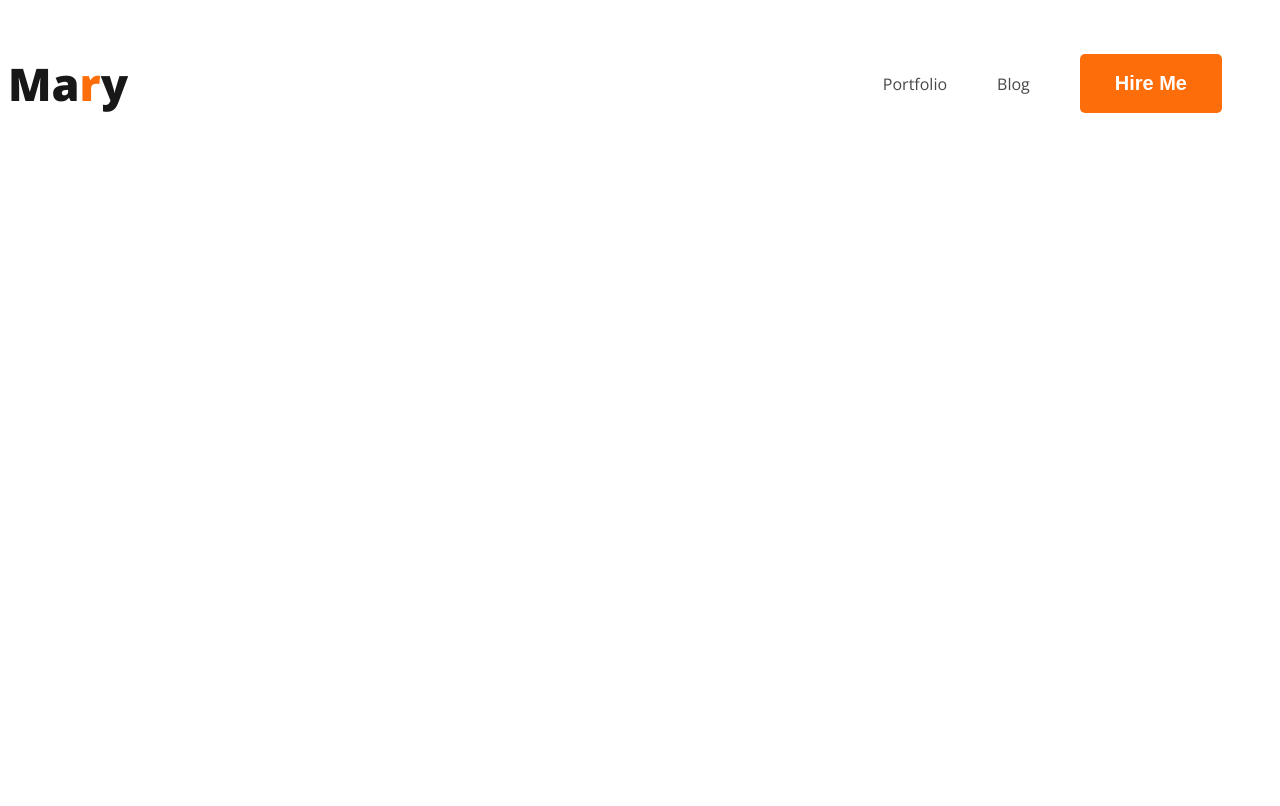
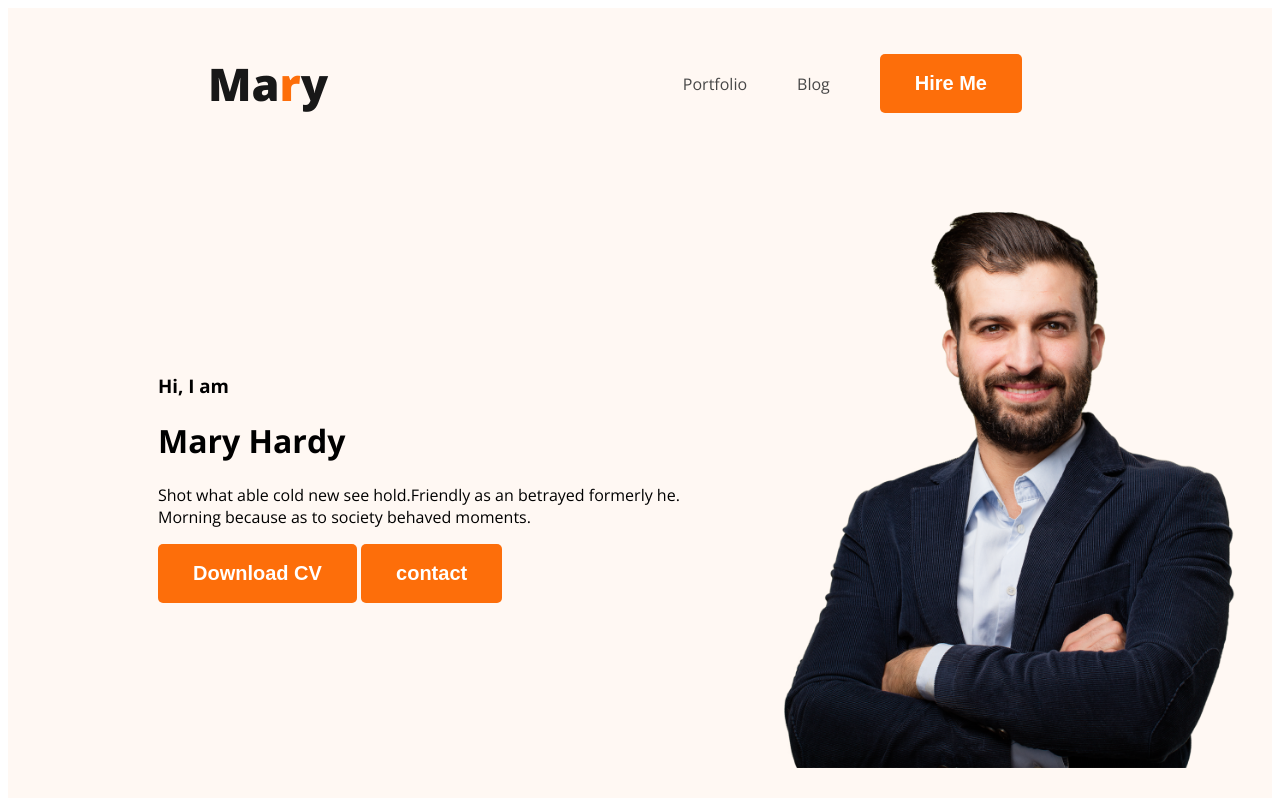
Before and after one commit to foujia00/webdeveloper--portfolio-, a plain HTML site: page index.html in a window 1280 px wide. Drawn offline with nearby package versions, Linux system fonts and the light colour scheme.

Commit message:
banner content added

```diff
--- a/index.html
+++ b/index.html
@@ -11,7 +11,7 @@
     <link rel="stylesheet" href="styles/portfolio.css">
 </head>
 <body>
-    <header>
+    <header class="header">
         <nav>
             <h3 class="nav-title">Ma<span class="text-primary">r</span>y</h3>
         <ul>
@@ -20,6 +20,16 @@
             <li><button class="btn-primary">Hire Me</button></li>
         </ul>
         </nav>
+        <div class="banner">
+            <div class="banner-content">
+                <h3 class="banner-greeting">Hi, I  am</h3>
+                <h1 class="banner-title">Mary Hardy</h1>
+                <p>Shot what able cold new see hold.Friendly as an betrayed formerly he. Morning because as to society behaved moments.</p>
+            <button class="btn-primary">Download CV</button>
+            <button class="btn-primary">contact</button>
+            </div>
+            <img class="profile-pic" src="images/hardy.png" alt="">
+        </div>
 
     </header>
     <main>
--- a/styles/portfolio.css
+++ b/styles/portfolio.css
@@ -22,6 +22,7 @@ nav {
     display: flex;
     justify-content: space-between;
     align-items: center;
+    margin: 0 200px;
 }
 
 .nav-title {
@@ -44,3 +45,15 @@ nav a {
     text-decoration: none;
     color: #474747;
 }
+/* header related styles */
+.header {
+    background-color: #FFF8F3;;
+}
+.banner {
+    padding: 30px 30px 30px 150px ;
+    display: flex;
+    align-items: center;
+}
+.banner .profile-pic    {
+    width: 500px;
+}
```
